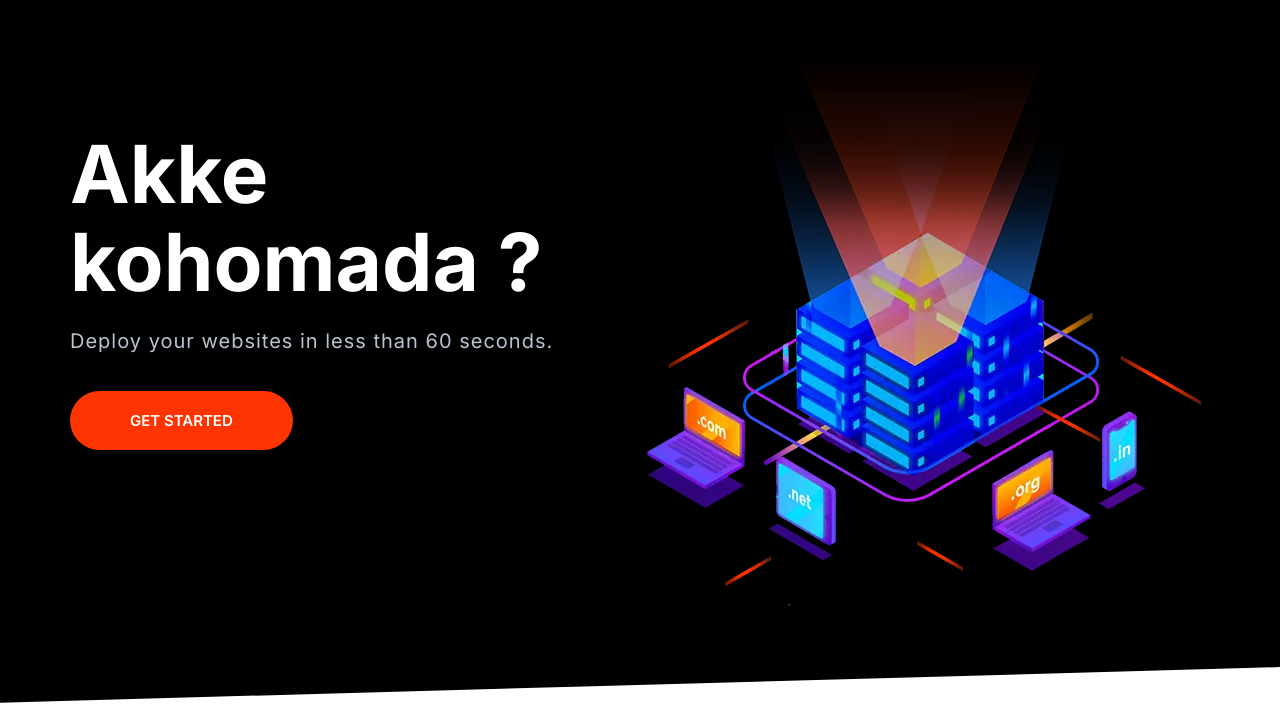
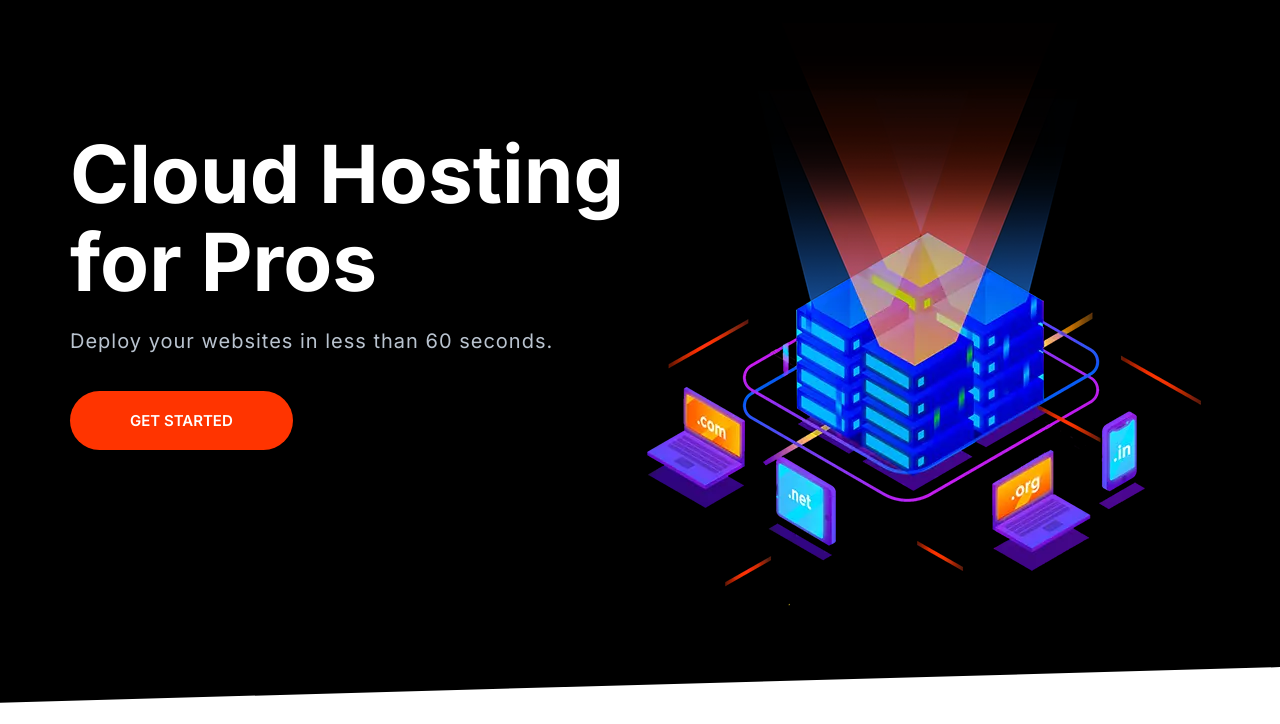
Before and after one commit to hasithkaushal/moshify_hasith, a website built with Parcel: page index.html in a window 1280 px wide. Shown: the part 76-800 px from the top of the page. Built offline with nearby package versions, Linux system fonts and the light colour scheme.

Commit message:
Update index.html

```diff
--- a/index.html
+++ b/index.html
@@ -36,7 +36,7 @@
       <div class="container grid grid--1x2">
         <header class="block__header hero__content">
           <h1 data-aos="fade-right" class="block__heading">
-            Akke kohomada ?
+            Cloud Hosting for Pros
           </h1>
           <p class="hero__tagline">
             Deploy your websites in less than 60 seconds.
```
